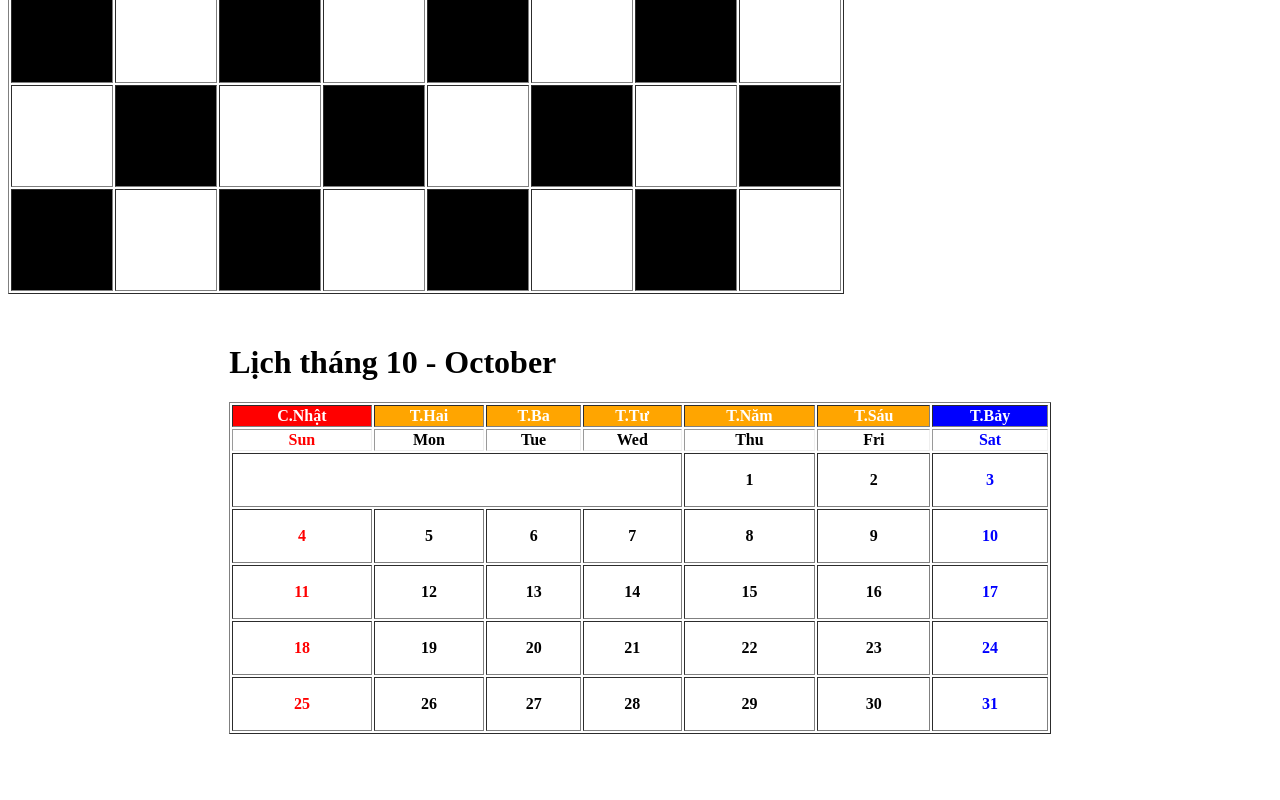
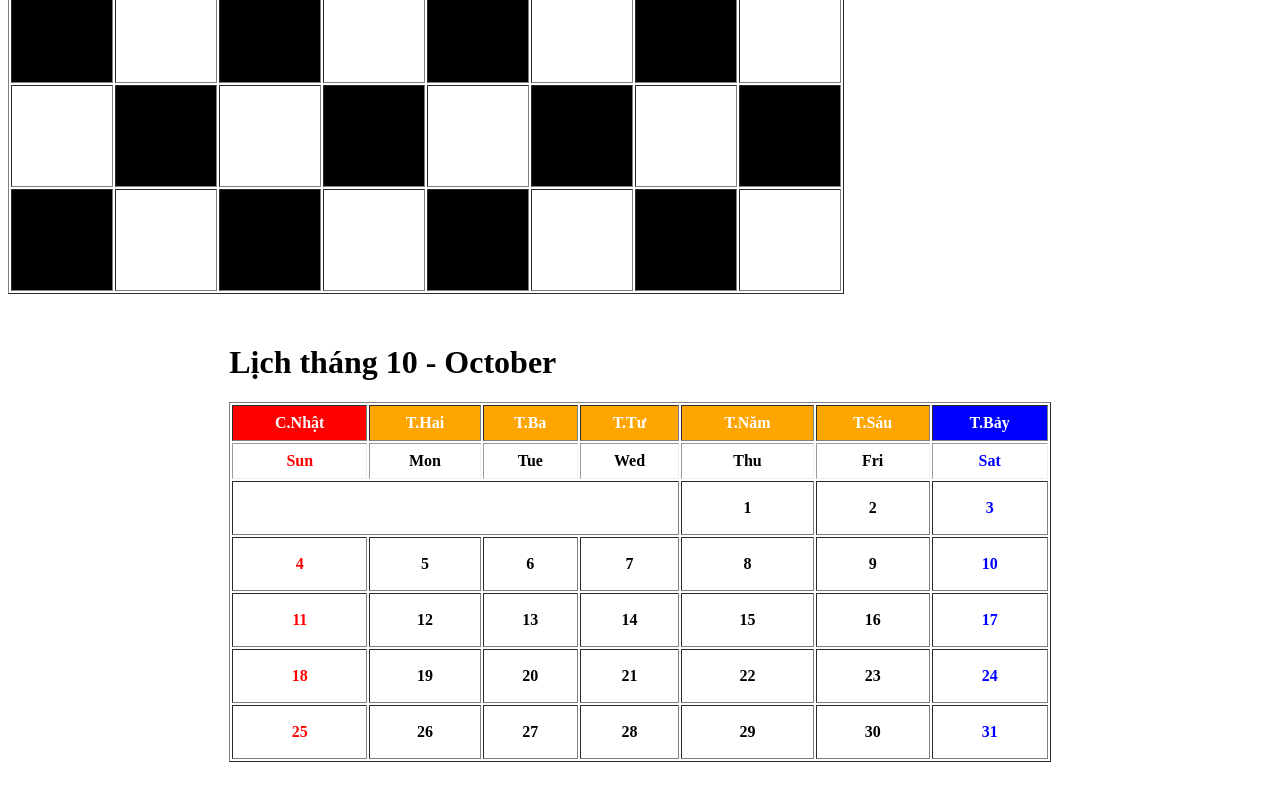
Before and after one commit to trungtashi/exe-create-table-advanced, a plain HTML site: page index.html in a window 1280 px wide. Shown: the part 550-1350 px from the top of the page. Drawn offline with Linux system fonts and the light colour scheme.

Commit message:
Update tạo bảng nâng cao

```diff
--- a/index.html
+++ b/index.html
@@ -8,6 +8,7 @@
     <link rel="stylesheet" href="style.css">
 </head>
 <body>
+    <!-- Bàn cờ -->
     <table class="table" border="">
         <tr>
             <td></td>
@@ -90,11 +91,12 @@
             <td></td>
         </tr>
     </table>
+    <!-- Lịch năm -->
     <div class="calendar">
         <h1>Lịch tháng 10 - October</h1>
        <table border="">
         <tr>
-            <th class="bg-red">C.Nhật</th>
+            <th class="bg-red padding-8px">C.Nhật</th>
             <th class="bg-orange">T.Hai</th>
             <th class="bg-orange">T.Ba</th>
             <th class="bg-orange">T.Tư</th>
@@ -103,7 +105,7 @@
             <th class="bg-blue">T.Bảy</th>
         </tr>
         <tr class="no-boder">
-            <th class="text-red">Sun</th>
+            <th class="text-red padding-8px">Sun</th>
             <th>Mon</th>
             <th>Tue</th>
             <th>Wed</th>
--- a/style.css
+++ b/style.css
@@ -40,3 +40,6 @@
     background-color: orange;
     color: white;
 }
+.padding-8px{
+    padding: 8px 0;
+}
```
